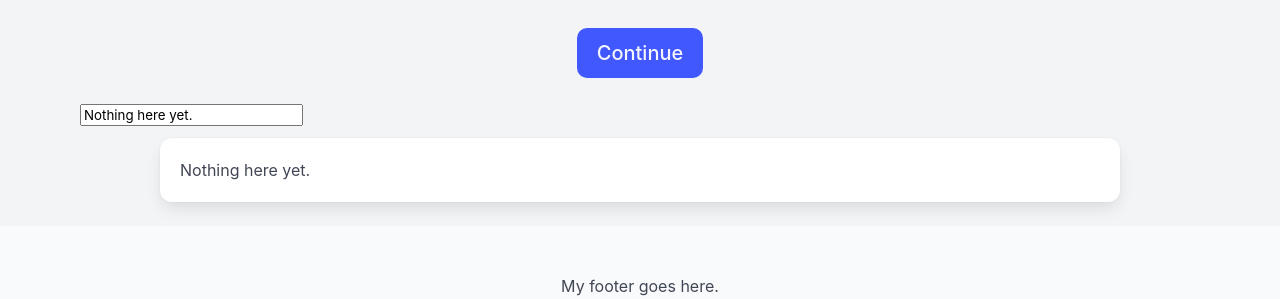
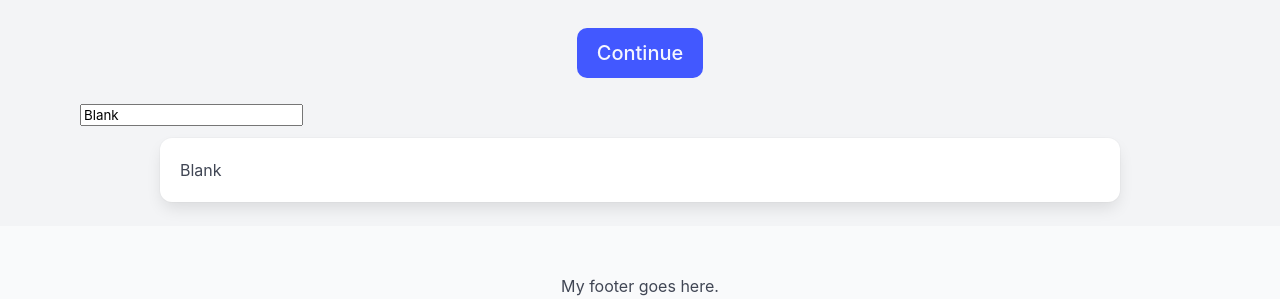
Before and after one commit to HeirOfNorton/alwaysfreeresume, a Jekyll site: the page built from pages/start.html, in a window 1280 px wide. Shown: the part 724-1023 px from the top of the page. Built offline with Jekyll 4.4.1, drawn with Linux system fonts in a browser that asks for light colours.

Commit message:
Testing a field inside an object that's persisted.

```diff
--- a/_layouts/page.html
+++ b/_layouts/page.html
@@ -48,7 +48,7 @@ layout: default
     <div class="block"
         x-data
     >
-        <p x-text="$store.mylocalkey.txt"></p>
+        <p x-text="$store.mylocalkey.txt.inner"></p>
     </div>
 
 
--- a/assets/app.js
+++ b/assets/app.js
@@ -3,6 +3,6 @@
 
 document.addEventListener('alpine:init', () => {
     Alpine.store('mylocalkey', {
-        txt: Alpine.$persist('Nothing here yet.').as('mylocalkey'),
+        txt: Alpine.$persist({inner: 'Blank'}).as('mylocalkey'),
     })
 });
```
Also changed, not shown: other parts of _layouts/page.html (+1 -1 lines).
